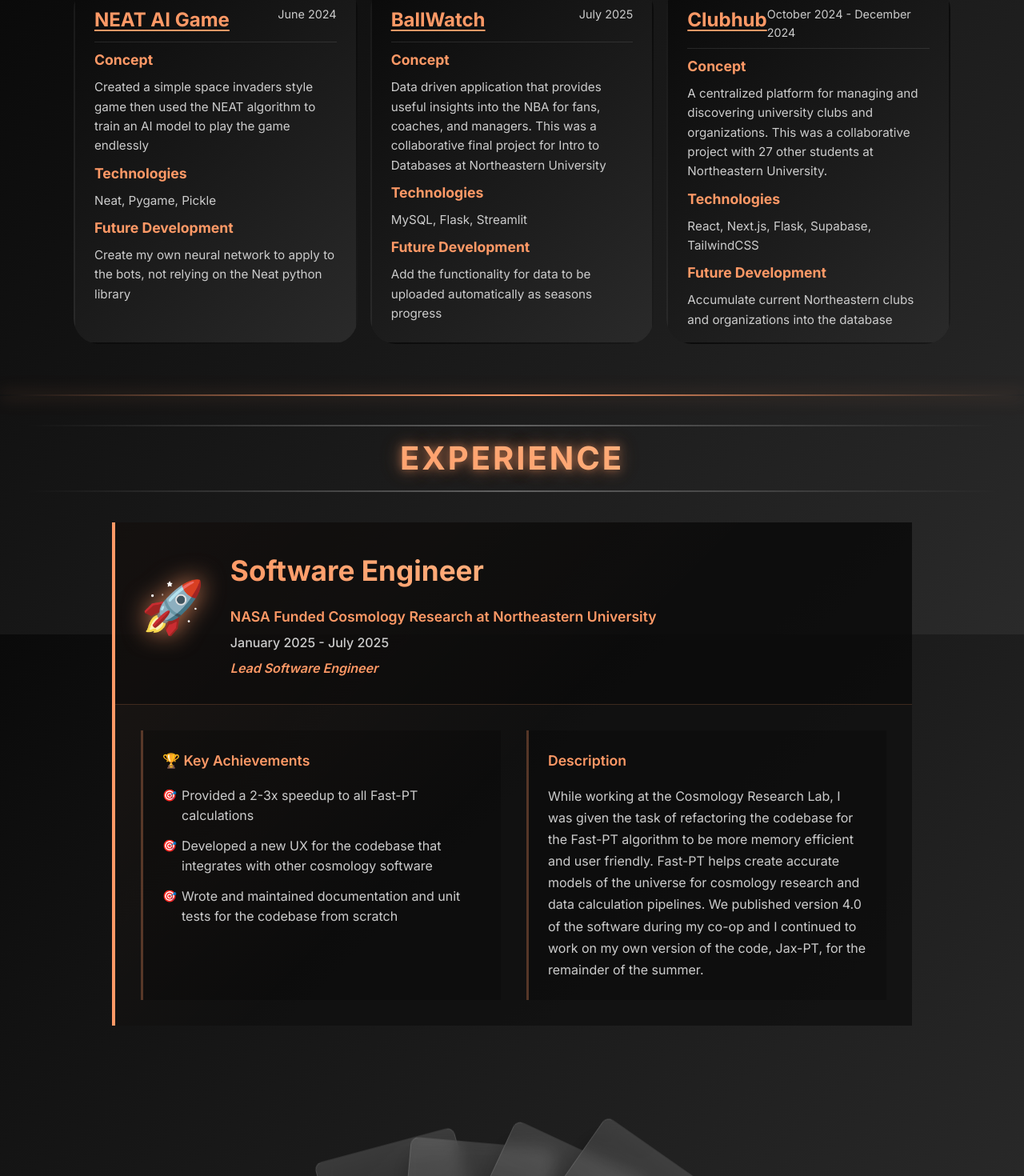
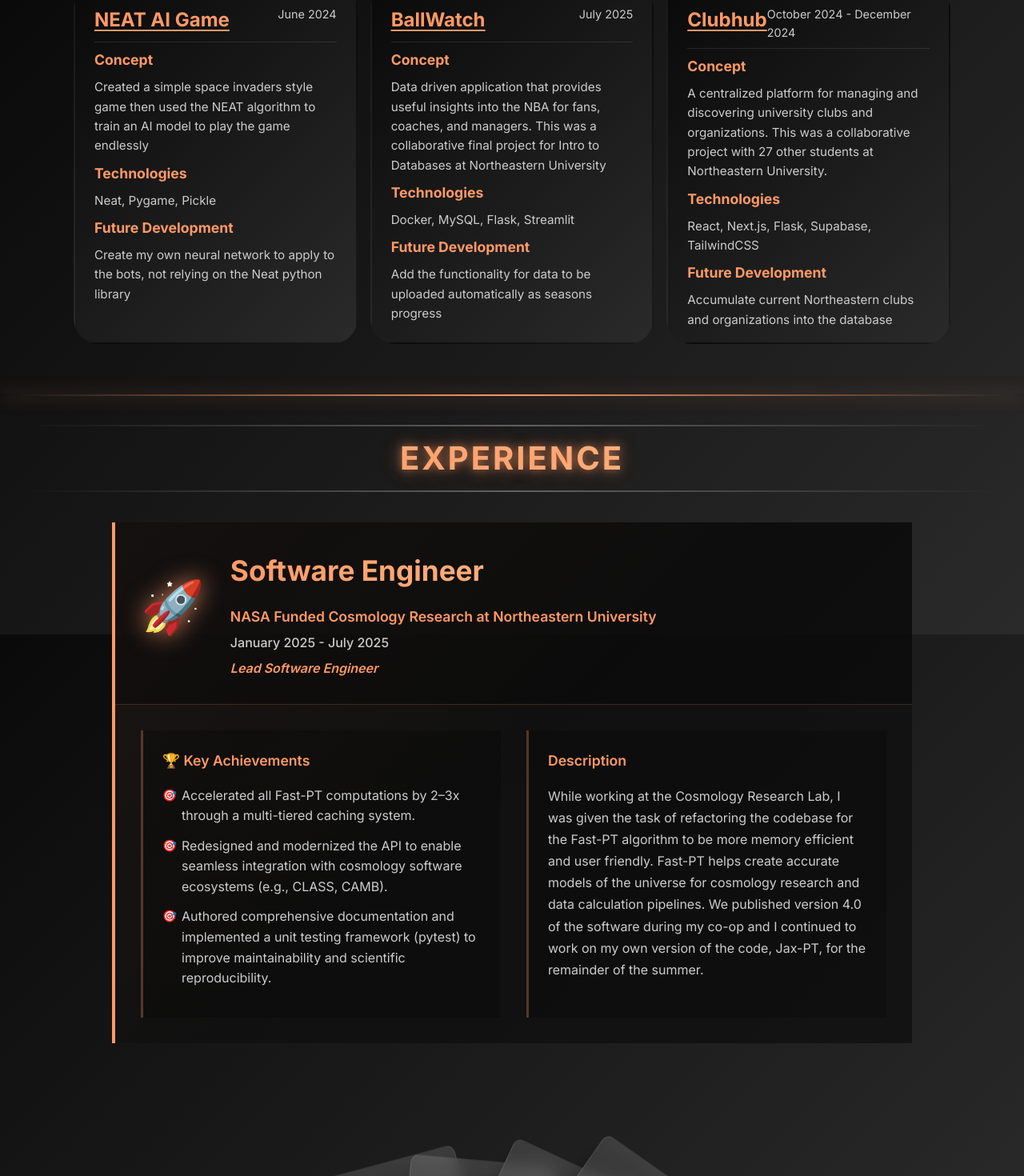
Before and after one commit to vschac/vportfolio, a React (Create React App) app: page / in a window 1280 px wide. Shown: the part 2407-3877 px from the top of the page at 80% size. Built offline with nearby package versions, Linux system fonts and the light colour scheme; no server answers.

Commit message:
updated resume and bullets

```diff
--- a/src/App.js
+++ b/src/App.js
@@ -94,9 +94,9 @@
     role: "Lead Software Engineer",
     description: "While working at the Cosmology Research Lab, I was given the task of refactoring the codebase for the Fast-PT algorithm to be more memory efficient and user friendly. Fast-PT helps create accurate models of the universe for cosmology research and data calculation pipelines. We published version 4.0 of the software during my co-op and I continued to work on my own version of the code, Jax-PT, for the remainder of the summer.",
     achievements: [
-      "Provided a 2-3x speedup to all Fast-PT calculations",
-      "Developed a new UX for the codebase that integrates with other cosmology software",
-      "Wrote and maintained documentation and unit tests for the codebase from scratch"
+      "Accelerated all Fast-PT computations by 2–3x through a multi-tiered caching system.",
+      "Redesigned and modernized the API to enable seamless integration with cosmology software ecosystems (e.g., CLASS, CAMB).",
+      "Authored comprehensive documentation and implemented a unit testing framework (pytest) to improve maintainability and scientific reproducibility."
     ]
   };
 
@@ -216,7 +216,7 @@
             title="BallWatch"
             date="July 2025"
             concept="Data driven application that provides useful insights into the NBA for fans, coaches, and managers. This was a collaborative final project for Intro to Databases at Northeastern University"
-            tech="MySQL, Flask, Streamlit"
+            tech="Docker, MySQL, Flask, Streamlit"
             future="Add the functionality for data to be uploaded automatically as seasons progress"
             githubLink="https://github.com/dishantbudhi/BallWatch"
           />
```
Also changed, not shown: 1 other file (tests, documents, lock files or other folders).
